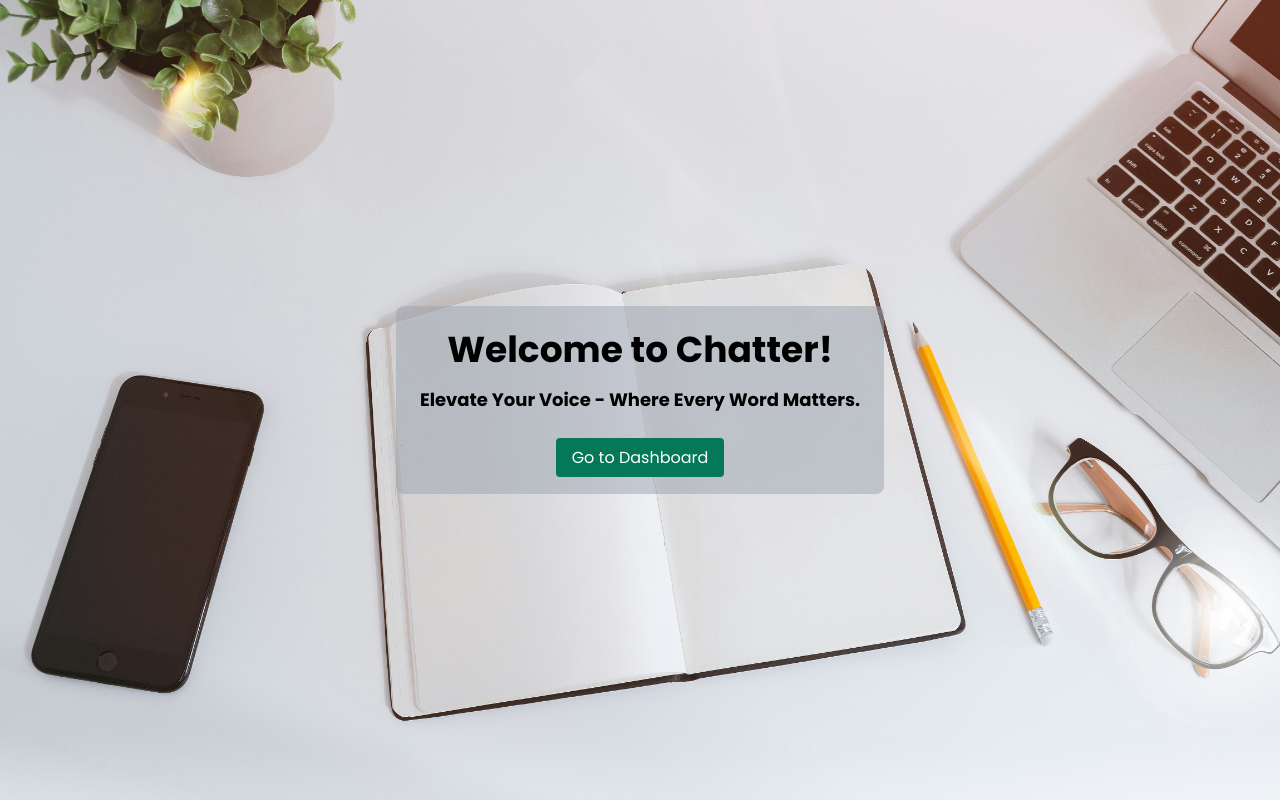
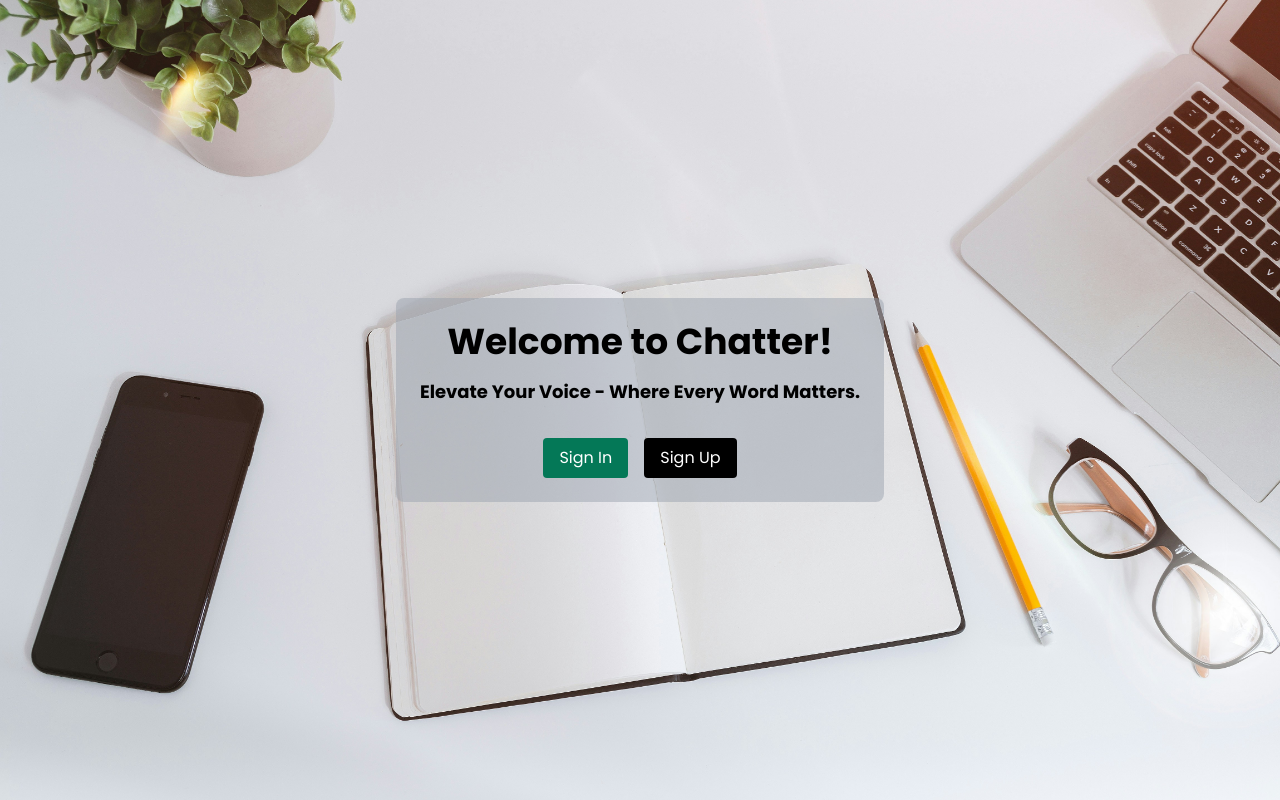
Before and after one commit to Majeedatwahab/chatter-blogging-website, a Next.js app: page / in a window 1280 px wide. Built offline with nearby package versions, Linux system fonts and the light colour scheme.

Commit message:
Added Authentication right back!!!

```diff
--- a/Components/HomePage.tsx
+++ b/Components/HomePage.tsx
@@ -23,12 +23,20 @@ const HomePage = () => {
         <p className="text-lg mb-8 text-black font-bold">
           Elevate Your Voice - Where Every Word Matters.
         </p>
-        <Link
-          href="/dashboard"
-          className="bg-emerald-700 text-white px-4 py-2 rounded hover:bg-black"
-        >
-          Go to Dashboard
-        </Link>
+        <div className="flex space-x-4 justify-center">
+          <Link
+            href="/login"
+            className="bg-emerald-700 text-white px-4 py-2 rounded hover:bg-black"
+          >
+            Sign In
+          </Link>
+          <Link
+            href="/signup"
+            className="bg-black text-white px-4 py-2 rounded hover:bg-emerald-700"
+          >
+            Sign Up
+          </Link>
+        </div>
       </div>
     </div>
   );
```
